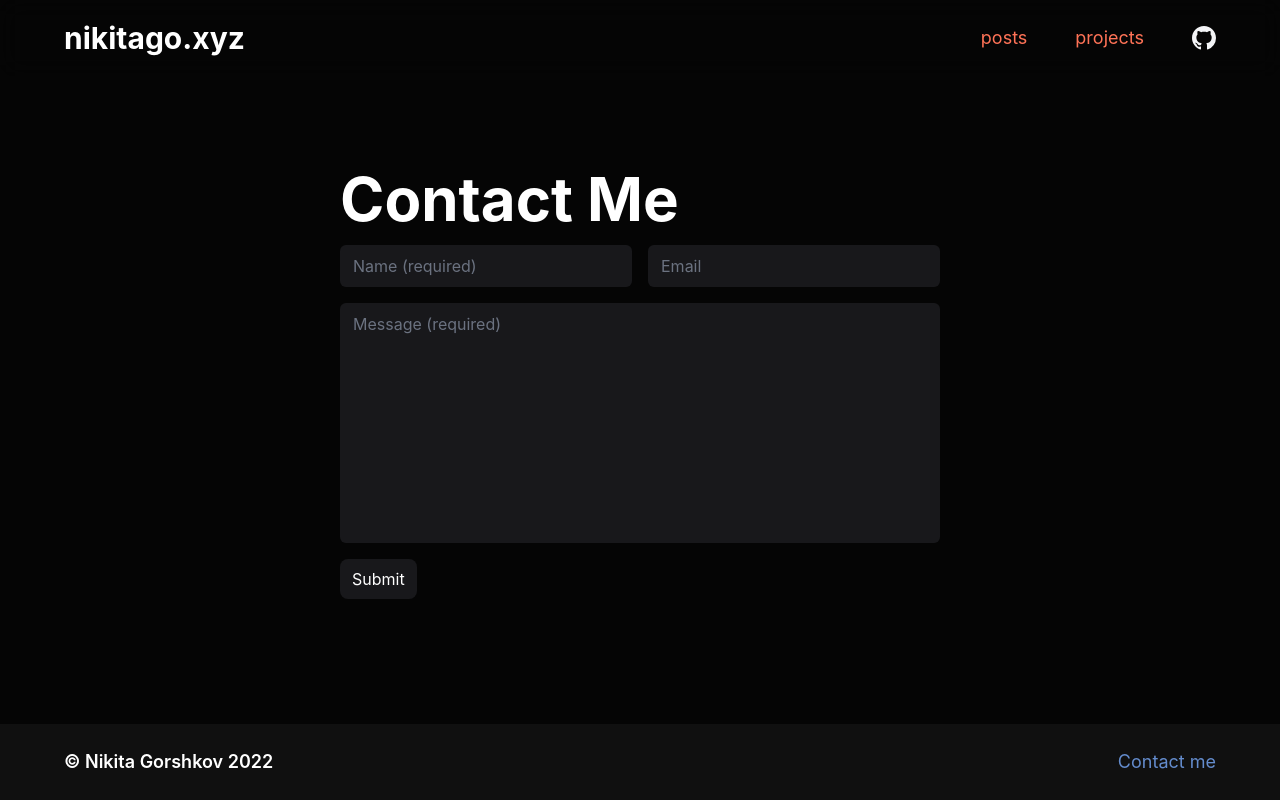
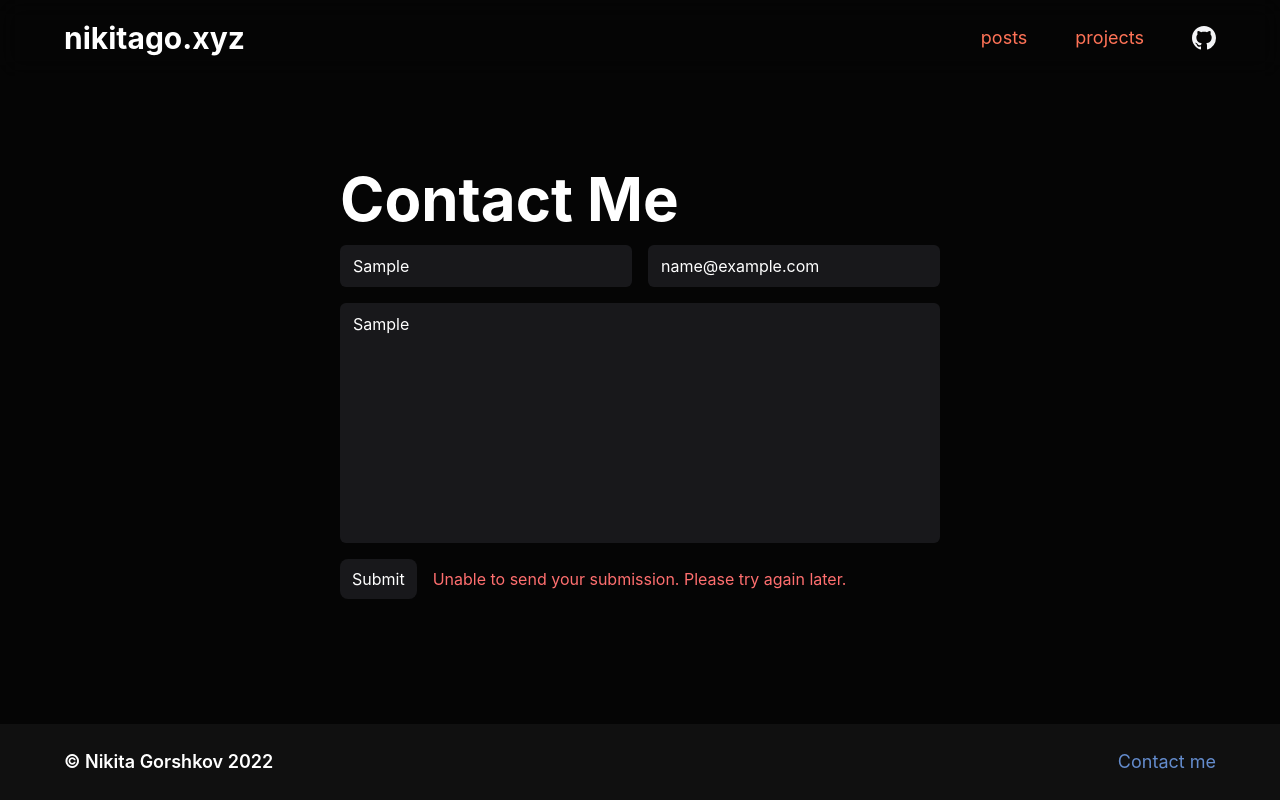
Before and after one commit to nikita-go/personal-website, a Next.js app: page /contact in a window 1280 px wide. Both pictures are taken after typing "Sample", "name@example.com", "Sample" into the empty fields and a click on the button "Submit". Built offline with nearby package versions, Linux system fonts and the light colour scheme; no server answers.

Commit message:
Fix error handling

```diff
--- a/components/contact/Form.jsx
+++ b/components/contact/Form.jsx
@@ -6,9 +6,10 @@ export const Form = () => {
     const [userName, setUserName] = useState('');
     const [userEmail, setUserEmail] = useState('');
     const [userMessage, setUserMessage] = useState('');
-    const [ok, setOk] = useState(true);
+    const [error, setError] = useState(false);
+    const [submitted, setSubmitted] = useState(false);
 
-    const handleSubmit = (e) => {
+    const handleSubmit = async (e) => {
         e.preventDefault();
         const submission = {
             name: userName,
@@ -16,7 +17,7 @@ export const Form = () => {
             message: userMessage,
         }
         try {
-            axios({
+            await axios({
                 method: "post",
                 url: "https://getform.io/f/77f23fa5-cef6-4f70-b2af-d7646794b7f8",
                 data: submission,
@@ -24,12 +25,15 @@ export const Form = () => {
             setUserName('');
             setUserEmail('');
             setUserMessage('');
-            setOk(true);
+            setError(false);
+            setSubmitted(true);
         }
-        catch {
-            setOk(false);
+        catch(err) {
+            setSubmitted(false);
+            setError(true);
         }
     }
+
     return (
         <div>
             <h1 className="text-white font-bold text-6xl">Contact Me</h1>
@@ -58,10 +62,15 @@ export const Form = () => {
                         className="mt-2 bg-zinc-900 col-start-1 col-end-3 resize-none h-[30vh] rounded-md border-transparent focus:ring-0 focus:border-zinc-600"
                         required />
                 </div>
-                <button type="submit" className="px-3 py-2 my-4 bg-zinc-900 hover:bg-zinc-800 rounded-lg">Submit</button>
-                {!ok &&
-                    <p className="text-white">Unable to send your submission.</p>
-                }
+                <div className="flex flex-row items-center gap-x-4">
+                    <button type="submit" className="px-3 py-2 my-4 bg-zinc-900 hover:bg-zinc-800 rounded-lg">Submit</button>
+                    {error &&
+                        <p className="text-[#ff6f6f]">Unable to send your submission. Please try again later.</p>
+                    }
+                    {submitted &&
+                        <p className="text-[#6fff8c]">Your submission has been successfully sent.</p>
+                    }
+                </div>
             </form>
         </div>
     )
```
